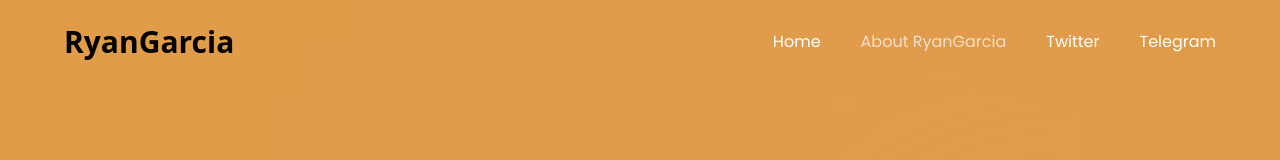
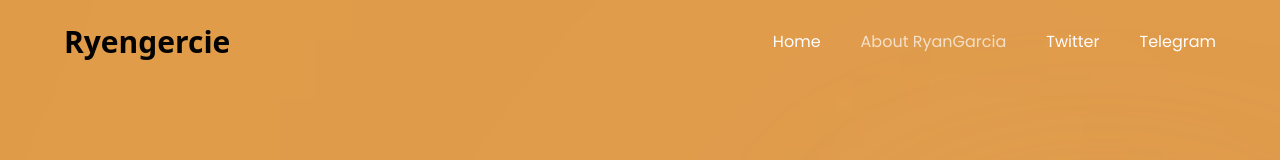
Before and after one commit to happybirthdaynibbi/eayanweb, a React (Vite) app: page / in a window 1280 px wide. Shown: the top 160 px of the page. Built offline with nearby package versions, Linux system fonts and the light colour scheme.

Commit message:
Update Navbar.jsx

```diff
--- a/src/components/Navbar.jsx
+++ b/src/components/Navbar.jsx
@@ -8,7 +8,7 @@
 
   return (
     <nav className="w-full flex py-6 justify-between items-center navbar">
-      <h1 className="font-bold text-3xl">RyanGarcia</h1>
+      <h1 className="font-bold text-3xl">Ryengercie</h1>
 
       <ul className="list-none sm:flex hidden justify-end items-center flex-1">
         {navLinks.map((nav, index) => (
```
